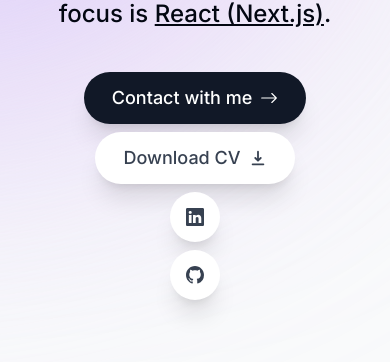
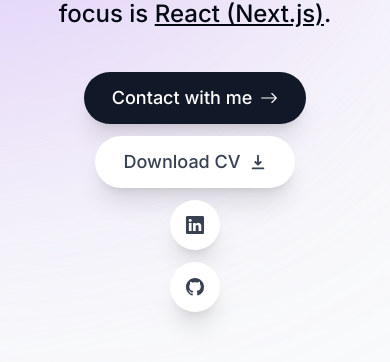
Before and after one commit to hoangbayern/project_portfolio, a Next.js app: page / in a window 390 px wide. Shown: the part 436-798 px from the top of the page. Built offline with nearby package versions, Linux system fonts and the light colour scheme.

Commit message:
fix header animation and gap intro

```diff
--- a/components/Header.tsx
+++ b/components/Header.tsx
@@ -8,10 +8,12 @@ import Link from "next/link";
 export default function Header() {
   return (
     <header className="z-[999] relative">
-      <motion.div className="fixed top-0 left-1/2 -translate-x-1/2 h-[4.5rem] w-full rounded-none border
+      <motion.div className="fixed top-0 left-1/2 h-[4.5rem] w-full rounded-none border
        border-white border-opacity-40 bg-white bg-opacity-80 shadow-lg
        shadow-black/[0.03] backdrop-blur-[0.5rem] sm:top-6 sm:h-[3.25rem]
        sm:w-[36rem] sm:rounded-full"
+       initial={{ y:-100,x: '-50%', opacity: 0 }}
+       animate={{ y: 0,x: '-50%', opacity: 1 }}
        ></motion.div>
 
        <nav className="flex fixed top-[0.15rem] left-1/2 h-12 -translate-x-1/2
--- a/components/Intro.tsx
+++ b/components/Intro.tsx
@@ -52,7 +52,7 @@ export default function Intro() {
       </motion.h1>
 
       <motion.div
-        className="flex items-center justify-center gap-2 flex-col sm:flex-row font-medium text-lg"
+        className="flex items-center justify-center gap-3 flex-col sm:gap-2 sm:flex-row font-medium text-lg"
         initial={{ y: 100, opacity: 0 }}
         animate={{ y: 0, opacity: 1 }}
       >
```
